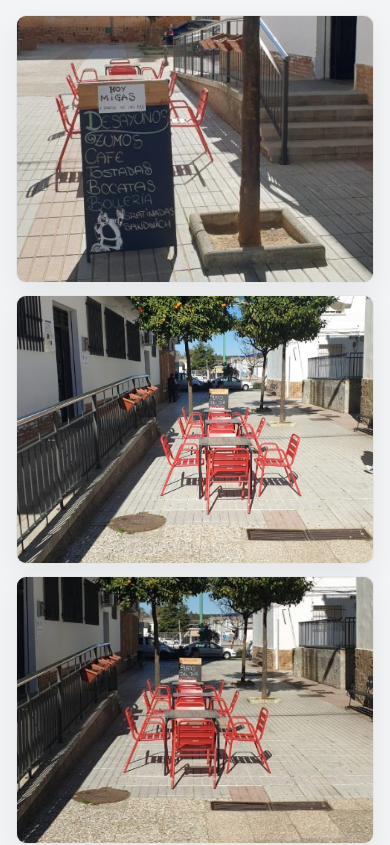
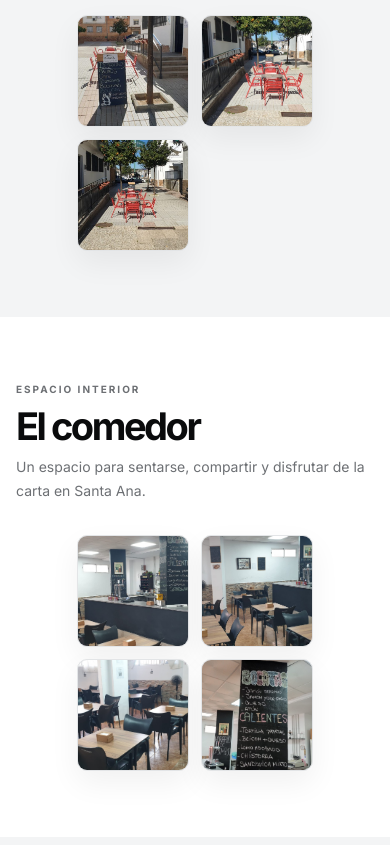
Before and after one commit to Winniethepopper/asociacion-ambigu-santa-ana-web, a plain HTML site: page index.html in a window 390 px wide. Shown: the part 5640-6485 px from the top of the page. Drawn offline with Linux system fonts and the light colour scheme.

Commit message:
Reduce space gallery image size
Co-authored-by: Copilot App <223556219+Copilot@users.noreply.github.com>

```diff
--- a/index.html
+++ b/index.html
@@ -8,7 +8,7 @@
   <link rel="preconnect" href="https://fonts.googleapis.com">
   <link rel="preconnect" href="https://fonts.gstatic.com" crossorigin>
   <link href="https://fonts.googleapis.com/css2?family=Inter:wght@400;500;600;700;800&display=swap" rel="stylesheet">
-  <link rel="stylesheet" href="styles.css?v=6" />
+  <link rel="stylesheet" href="styles.css?v=7" />
 </head>
 <body>
   <header class="topbar">
--- a/styles.css
+++ b/styles.css
@@ -156,12 +156,11 @@ button { -webkit-tap-highlight-color: transparent; }
 .terrace-heading { max-width: 620px; }
 .terrace-heading h2 { margin: 12px 0 10px; font-size: clamp(38px, 5vw, 62px); font-weight: 700; line-height: 1; letter-spacing: -.065em; }
 .terrace-heading p { margin: 0; color: var(--muted); font-size: 14px; line-height: 1.7; }
-.terrace-gallery { display: grid; grid-template-columns: repeat(3, minmax(0, 1fr)); gap: 16px; margin-top: 32px; }
-.terrace-photo { min-width: 0; aspect-ratio: 4 / 3; margin: 0; overflow: hidden; border: 1px solid var(--line); border-radius: 10px; background: #e5e6e7; box-shadow: 0 12px 30px rgba(0, 0, 0, .06); }
+.terrace-gallery { display: grid; grid-template-columns: repeat(auto-fit, 144px); justify-content: center; gap: 16px; margin-top: 32px; }
+.terrace-photo { width: 144px; height: 144px; min-width: 0; margin: 0; overflow: hidden; border: 1px solid var(--line); border-radius: 10px; background: #e5e6e7; box-shadow: 0 12px 30px rgba(0, 0, 0, .06); }
 .terrace-photo img { width: 100%; height: 100%; display: block; object-fit: cover; transition: transform .3s ease; }
 .terrace-photo:hover img { transform: scale(1.025); }
 .interior-section { background: var(--paper); }
-.interior-gallery { grid-template-columns: repeat(2, minmax(0, 1fr)); }
 
 .info-band { padding: 31px 0; background: var(--soft); }
 .info-grid { display: grid; grid-template-columns: repeat(3, 1fr); gap: 26px; }
@@ -232,9 +231,6 @@ button { -webkit-tap-highlight-color: transparent; }
 }
 @media (max-width: 700px) {
   .menu-grid { grid-template-columns: 1fr; }
-  .terrace-gallery { grid-template-columns: 1fr; gap: 12px; }
-  .terrace-photo { aspect-ratio: 4 / 3; }
-  .interior-gallery { grid-template-columns: 1fr; }
 }
 @media (max-width: 620px) {
   .container, .hero-content { width: calc(100% - 32px); }
@@ -253,6 +249,8 @@ button { -webkit-tap-highlight-color: transparent; }
   .menu-grid { grid-template-columns: 1fr; gap: 9px; }
   .menu-card { min-height: 122px; }
   .card-media { flex-basis: 112px; width: 112px; height: 112px; }
+  .terrace-gallery { grid-template-columns: repeat(auto-fit, 112px); gap: 12px; }
+  .terrace-photo { width: 112px; height: 112px; }
   .card-body { padding: 12px; }
   .menu-card h3 { font-size: 14px; }
   .menu-card p { font-size: 10px; }
```
